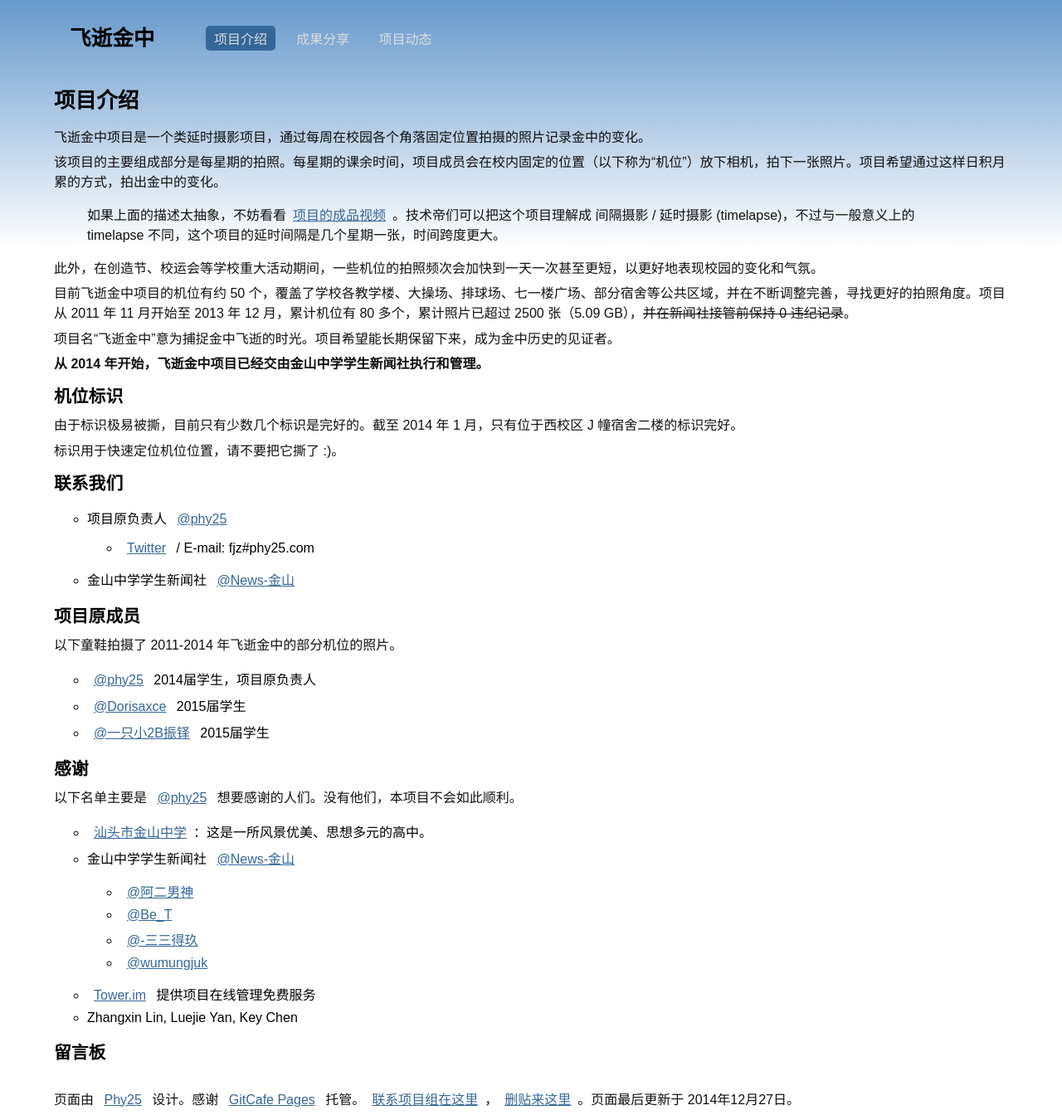
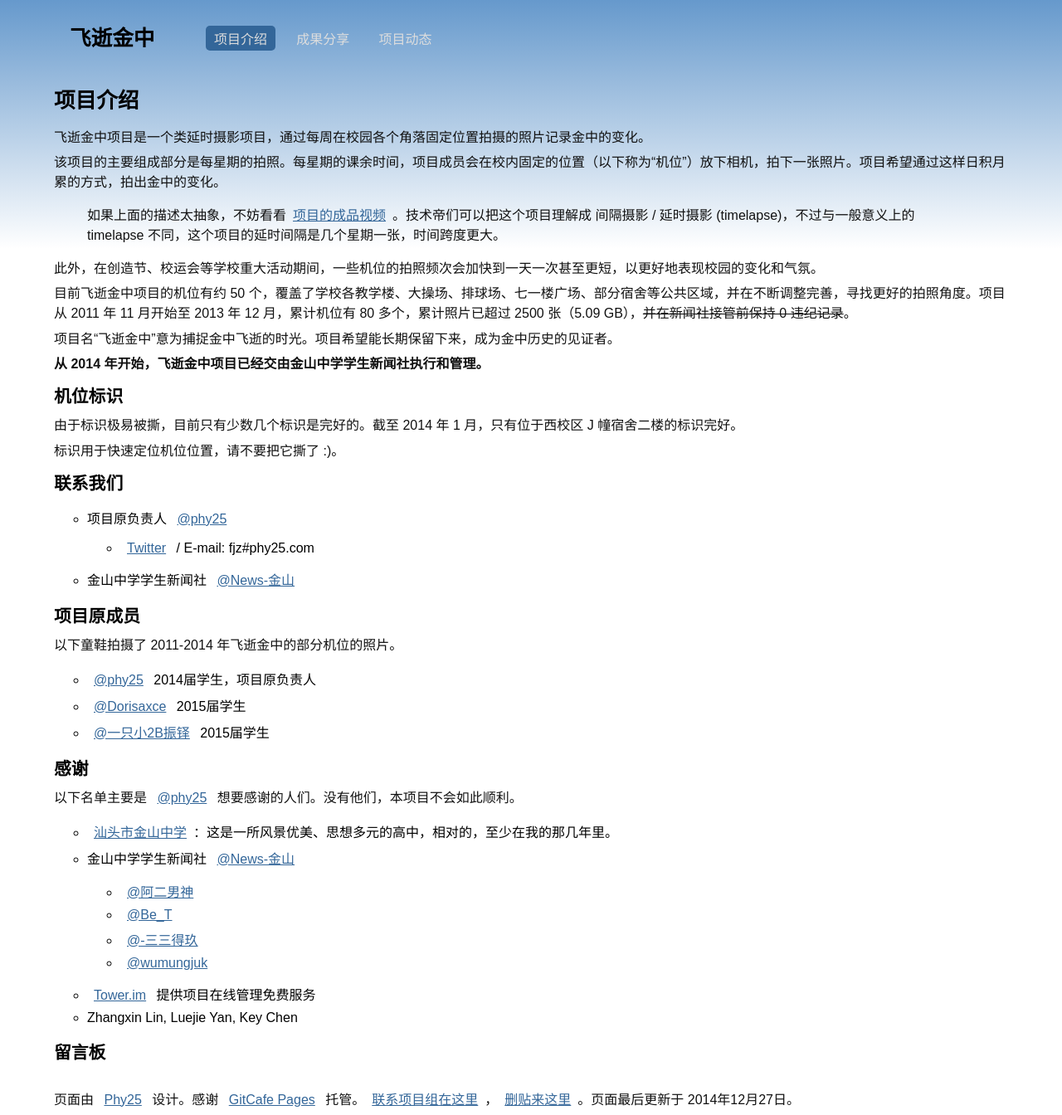
Before and after one commit to fleetingjz/fleetingjz.github.io, a Jekyll site: the page built from introduction.md, in a window 1280 px wide. Shown: the whole page at 83% size. Built offline with Jekyll 4.4.1, drawn with Linux system fonts in a browser that asks for light colours; comment, search, counter and statistics services are not loaded.

Commit message:
Relatively speaking.

```diff
--- a/introduction.md
+++ b/introduction.md
@@ -49,7 +49,7 @@ categories: introduction
 ----
 以下名单主要是 [@phy25](http://weibo.com/phy25) 想要感谢的人们。没有他们，本项目不会如此顺利。
 
-* [汕头市金山中学](http://jszx.stedu.net/)：这是一所风景优美、思想多元的高中。
+* [汕头市金山中学](http://jszx.stedu.net/)：这是一所风景优美、思想多元的高中，相对的，至少在我的那几年里。
 * 金山中学学生新闻社 [@News-金山](http://weibo.com/jinzhongnews)
    * [@阿二男神](http://weibo.com/guohaoe)
    * [@Be_T](http://weibo.com/u/2639383380)
```
